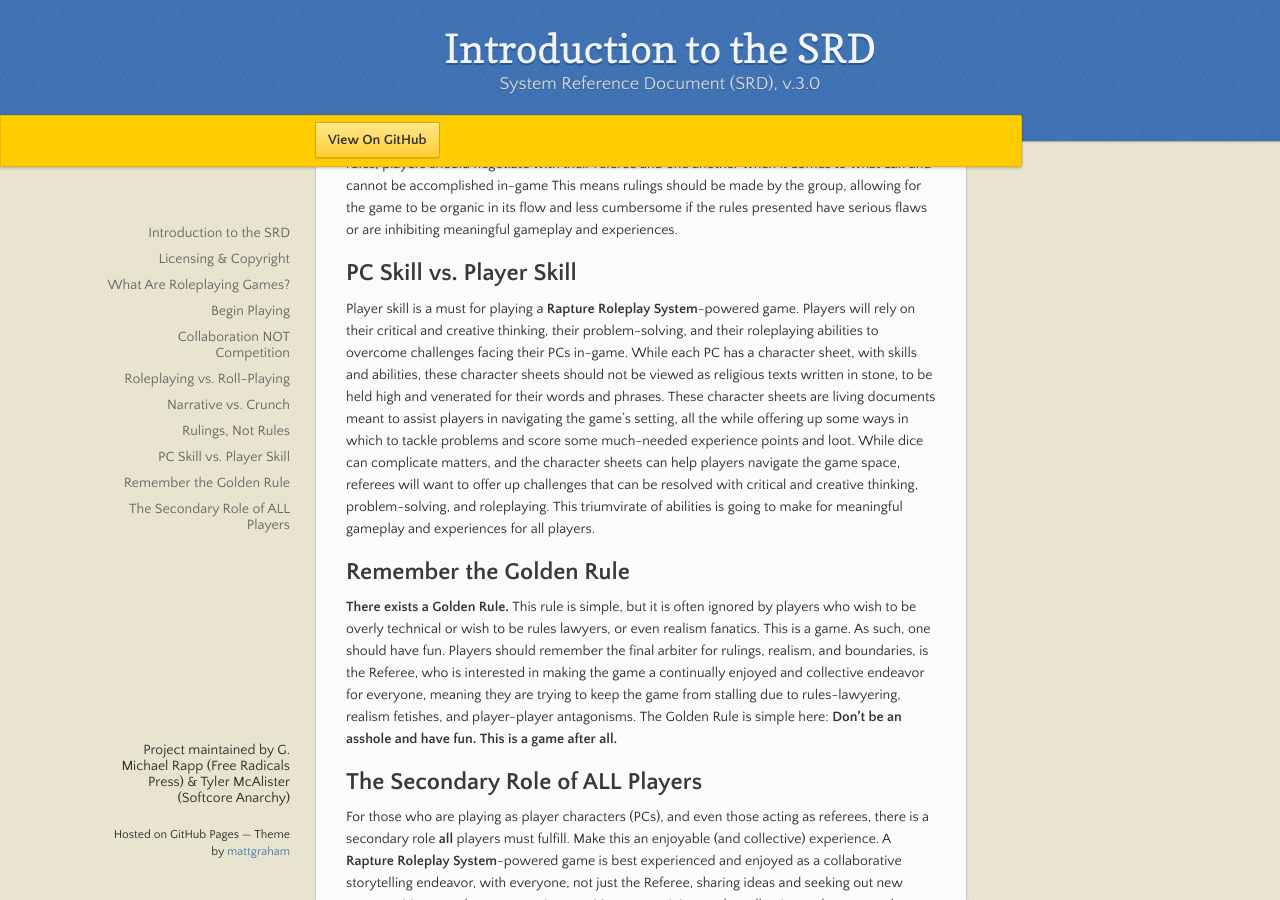
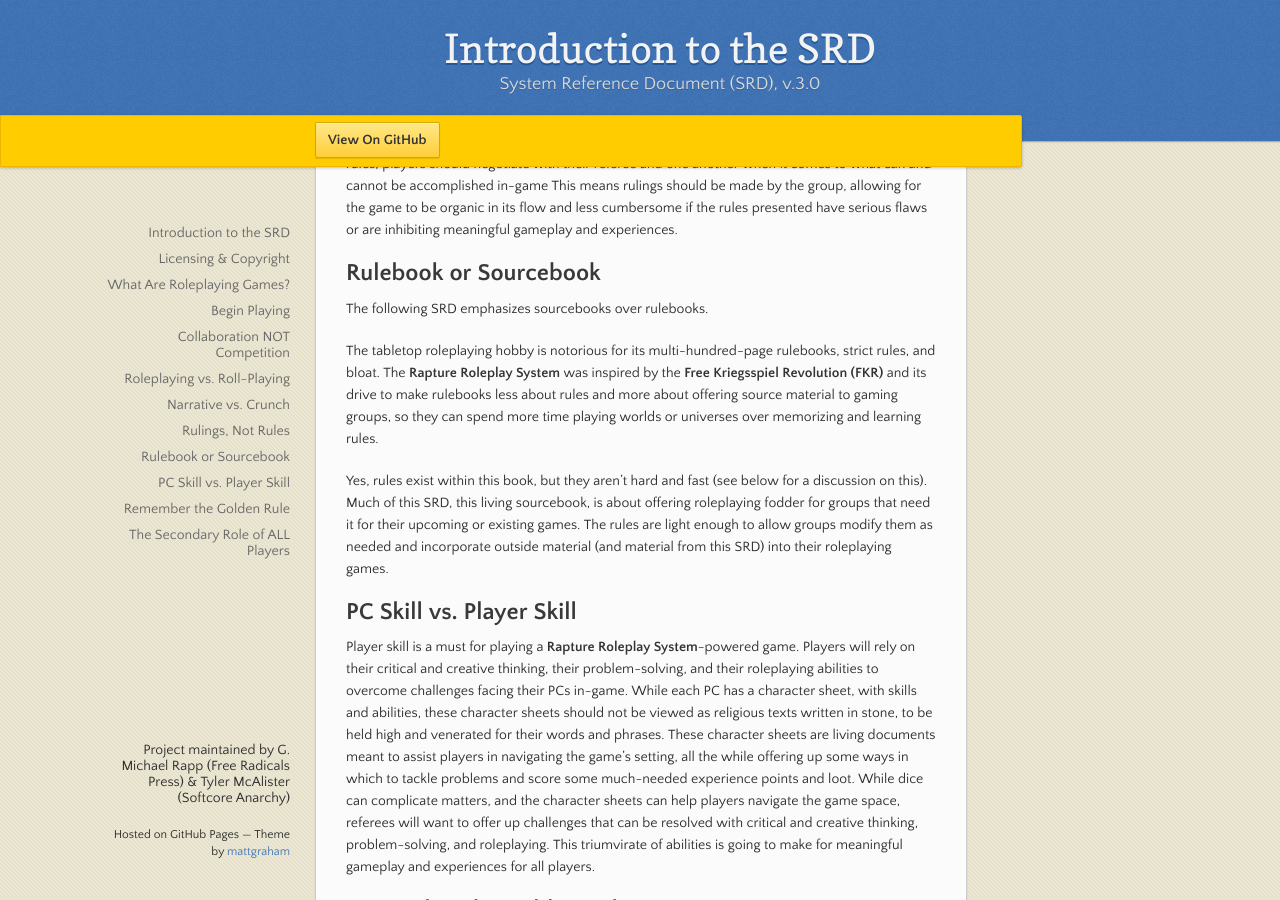
Before and after one commit to GMichaelRapp/rapture, a Jekyll site: the page built from index.md, in a window 1280 px wide and 900 px high, scrolled down 3119 px. Built offline with Jekyll 4.4.1, drawn with Linux system fonts in a browser that asks for light colours; our own code applies the rules of GitHub Pages for plain Markdown files.

Commit message:
Update index.md

```diff
--- a/index.md
+++ b/index.md
@@ -46,6 +46,14 @@ The **Rapture Roleplay System** moves away from the seriously overwhelming mathe
 ## Rulings, Not Rules
 A common set of problems in many roleplaying games (and, really, any game for that matter) is the deadly combination of rules and rules-lawyering. In any **Rapture Roleplay System**-powered game, rules should not be hard and fast. There should be a good deal of room for negotiation, especially if an outcome can be made more exciting and satisfying. Instead of fighting over the rules, players should negotiate with their referee and one another when it comes to what can and cannot be accomplished in-game This means rulings should be made by the group, allowing for the game to be organic in its flow and less cumbersome if the rules presented have serious flaws or are inhibiting meaningful gameplay and experiences.
 
+## Rulebook or Sourcebook
+The following SRD emphasizes sourcebooks over rulebooks.
+
+The tabletop roleplaying hobby is notorious for its multi-hundred-page rulebooks, strict rules, and bloat. The **Rapture Roleplay System** was inspired by the **Free Kriegsspiel Revolution (FKR)** and its drive to make rulebooks less about rules and more about offering source material to gaming groups, so they can spend more time playing worlds or universes over memorizing and learning rules.
+
+Yes, rules exist within this book, but they aren’t hard and fast (see below for a discussion on this). Much of this SRD, this living sourcebook, is about offering roleplaying fodder for groups that need it for their upcoming or existing games. The rules are light enough to allow groups modify them as needed and incorporate outside material (and material from this SRD) into their roleplaying games.
+
+
 ## PC Skill vs. Player Skill
 Player skill is a must for playing a **Rapture Roleplay System**-powered game. Players will rely on their critical and creative thinking, their problem-solving, and their roleplaying abilities to overcome challenges facing their PCs in-game. While each PC has a character sheet, with skills and abilities, these character sheets should not be viewed as religious texts written in stone, to be held high and venerated for their words and phrases. These character sheets are living documents meant to assist players in navigating the game’s setting, all the while offering up some ways in which to tackle problems and score some much-needed experience points and loot. While dice can complicate matters, and the character sheets can help players navigate the game space, referees will want to offer up challenges that can be resolved with critical and creative thinking, problem-solving, and roleplaying. This triumvirate of abilities is going to make for meaningful gameplay and experiences for all players.
 
```
